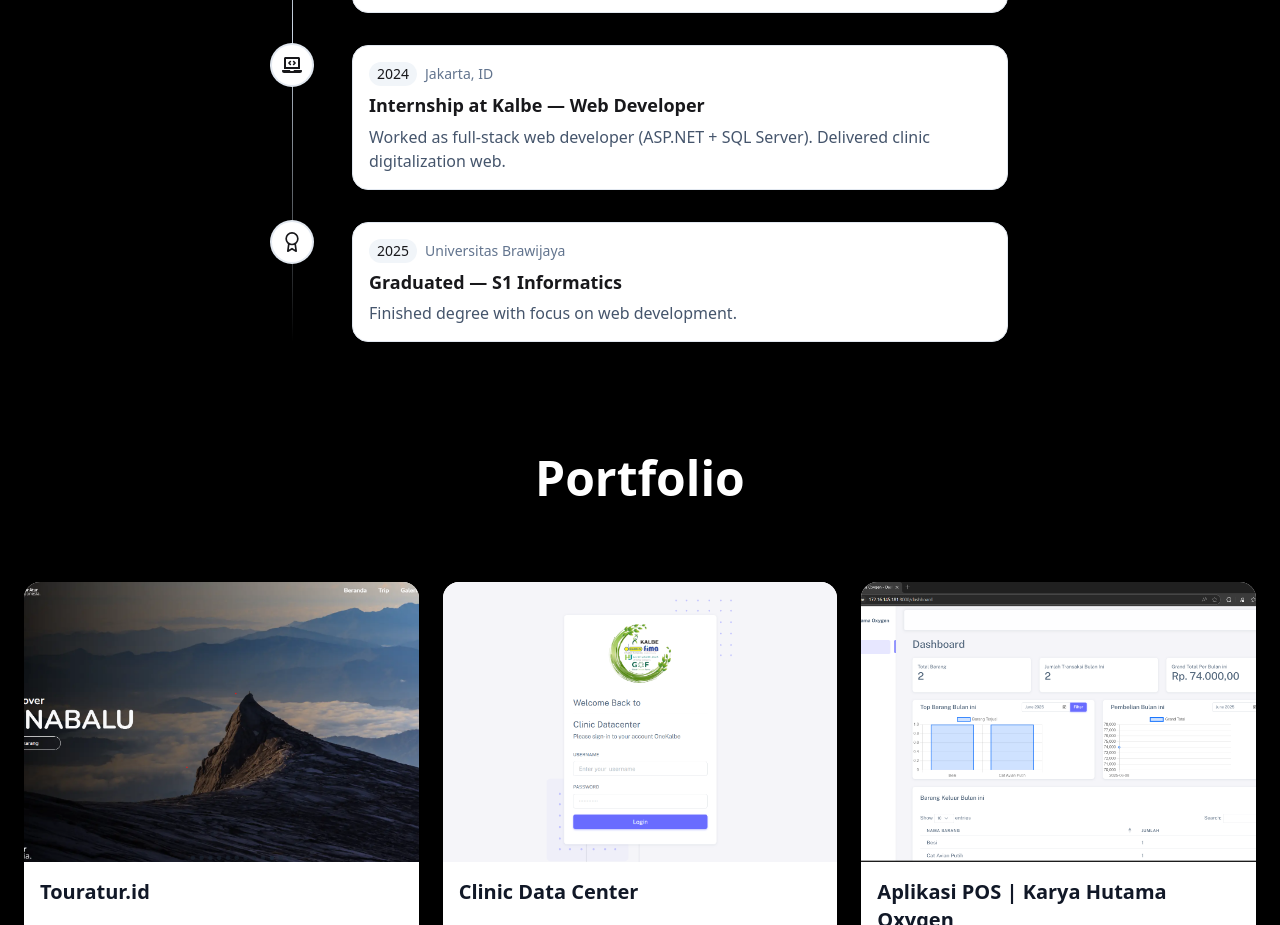
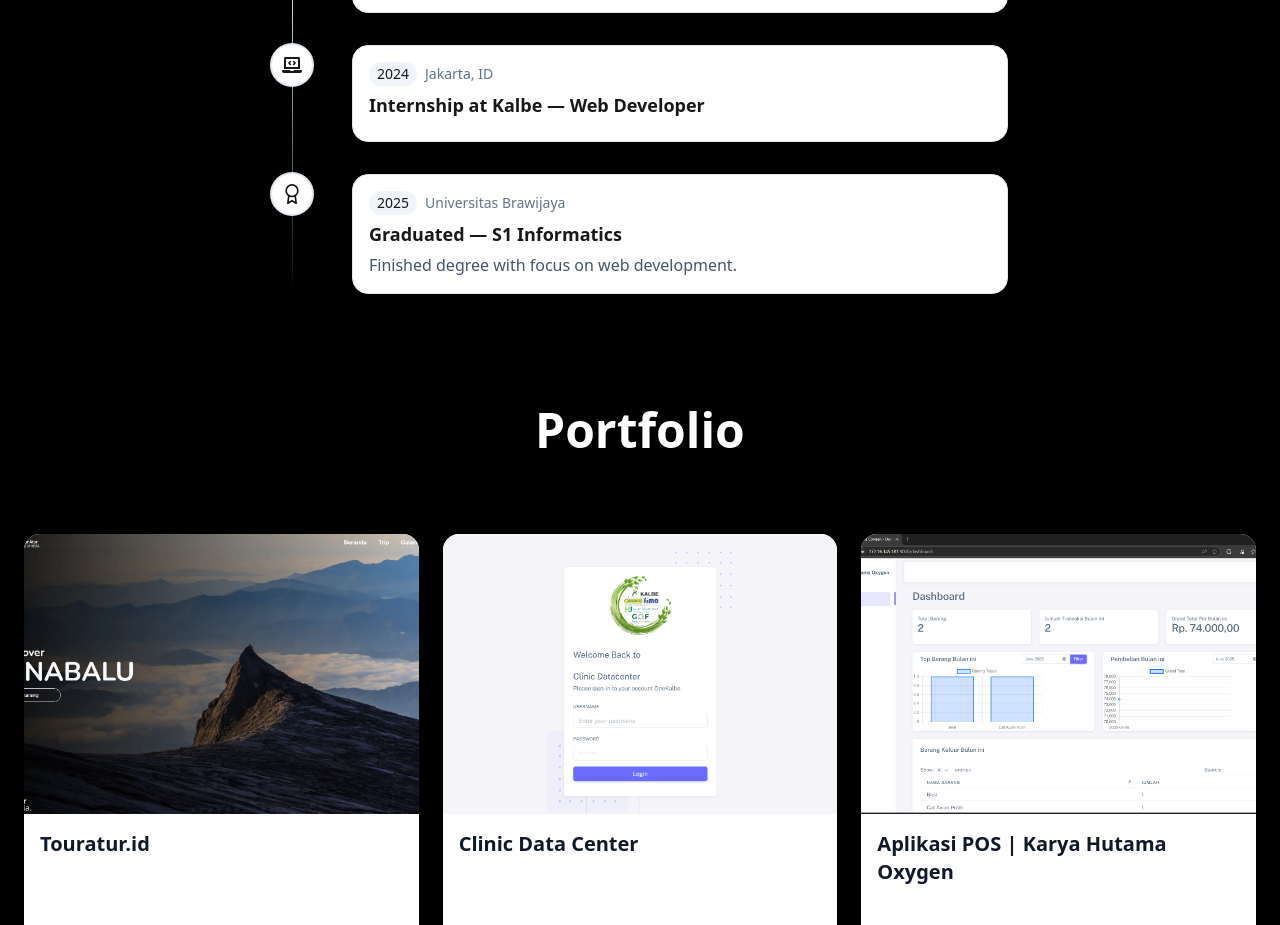
Before and after one commit to makmalt/web-akmal, a React (Vite) app: page / in a window 1280 px wide. Shown: the part 2220-3145 px from the top of the page. Built offline with nearby package versions, Linux system fonts and the light colour scheme; a web font is replaced by a local one.

Commit message:
Add milestone data and refactor Milestone component to fetch from JSON

```diff
--- /dev/null
+++ b/public/milestone.json
@@ -0,0 +1,36 @@
+ [
+  {
+    "id": 1,
+    "year": "2021",
+    "title": "Graduated from High School — MBI Amanatul Ummah",
+    "place": "Mojokerto, ID",
+    "description": "Wrapped up high school and started exploring the tech world.",
+    "icon": "FaUserGraduate"
+  },
+  {
+    "id": 2,
+    "year": "2021",
+    "title": "Started Informatics Engineering at Universitas Brawijaya",
+    "place": "Malang, ID",
+    "description":
+      "Began studying Computer Science, explored multiple programming languages and frameworks, and developed several projects to strengthen my skills.",
+    "icon": "FiBookOpen"
+  },
+  {
+    "id": 3,
+    "year": "2024",
+    "title": "Internship at Kalbe — Web Developer",
+    "place": "Jakarta, ID",
+    "":
+      "Worked as full-stack web developer (ASP.NET + SQL Server). Delivered clinic digitalization web.",
+    "icon": "FaLaptopCode"
+  },
+  {
+    "id": 4,
+    "year": "2025",
+    "title": "Graduated — S1 Informatics",
+    "place": "Universitas Brawijaya",
+    "description": "Finished degree with focus on web development.",
+    "icon": "FiAward"
+  }
+]
--- a/src/component/Milestone.jsx
+++ b/src/component/Milestone.jsx
@@ -2,43 +2,15 @@
 import { FiBookOpen, FiCode, FiAward } from "react-icons/fi";
 import { FaLaptopCode, FaUserGraduate } from "react-icons/fa";
 import BlurText from "../elements/BlurText";
+import { useEffect, useState } from "react";
 
-const milestones = [
-  {
-    id: 1,
-    year: "2021",
-    title: "Graduated from High School — MBI Amanatul Ummah",
-    place: "Mojokerto, ID",
-    description: "Wrapped up high school and started exploring the tech world.",
-    icon: FaUserGraduate,
-  },
-  {
-    id: 2,
-    year: "2021",
-    title: "Started Informatics Engineering at Universitas Brawijaya",
-    place: "Malang, ID",
-    description:
-      "Began studying Computer Science, explored multiple programming languages and frameworks, and developed several projects to strengthen my skills.",
-    icon: FiBookOpen,
-  },
-  {
-    id: 3,
-    year: "2024",
-    title: "Internship at Kalbe — Web Developer",
-    place: "Jakarta, ID",
-    description:
-      "Worked as full-stack web developer (ASP.NET + SQL Server). Delivered clinic digitalization web.",
-    icon: FaLaptopCode,
-  },
-  {
-    id: 4,
-    year: "2025",
-    title: "Graduated — S1 Informatics",
-    place: "Universitas Brawijaya",
-    description: "Finished degree with focus on web development.",
-    icon: FiAward,
-  },
-];
+const iconMap = {
+  FaLaptopCode: FaLaptopCode,
+  FiBookOpen: FiBookOpen,
+  FiCode: FiCode,
+  FiAward: FiAward,
+  FaUserGraduate: FaUserGraduate,
+};
 
 const container = {
   hidden: { opacity: 0 },
@@ -78,7 +50,18 @@
   );
 }
 
-export default function Milestones({ data = milestones }) {
+export default function Milestones() {
+  const [milestones, setMilestones] = useState([]);
+  useEffect(() => {
+    // Fetching data from an API or local JSON
+    const fetchMilestones = async () => {
+      const response = await fetch("/milestone.json");
+      const data = await response.json();
+      setMilestones(data);
+    };
+
+    fetchMilestones();
+  }, []);
   return (
     <section className="max-w-full mx-auto md:max-w-3/5 px-4 py-12">
       <div className="mb-8 flex flex-col items-center justify-center">
@@ -106,8 +89,8 @@
         {/* vertical line */}
         <div className="pointer-events-none absolute left-5 top-0 h-full w-px bg-gradient-to-b from-transparent via-slate-300 to-transparent dark:via-slate-700" />
 
-        {data.map((m) => {
-          const Icon = m.icon || LaptopMinimal;
+        {milestones.map((m) => {
+          const Icon = iconMap[m.icon] || FiBookOpen; // Default icon if not found
           return (
             <motion.li
               key={m.id}
--- a/src/elements/CardsProject.jsx
+++ b/src/elements/CardsProject.jsx
@@ -1,7 +1,6 @@
 "use client";
 import { Icon } from "@iconify/react";
 
-const CardsProject = ({ image, title, description, link, techstack }) => {
 const iconMap1 = {
   React: (
     <span title="React">
@@ -82,6 +81,8 @@
   Kotlin: <Icon icon="logos:kotlin-icon" className="w-8 h-8" />,
   Firebase: <Icon icon="logos:firebase-icon" className="w-8 h-8" />,
 };
+
+const CardsProject = ({ image, title, description, link, techstack }) => {
   return (
     <div className="bg-white dark:bg-slate-900 rounded-2xl shadow-md overflow-hidden h-140 relative">
       {/* Image */}
```
Lines whose indentation alone changed are shown as unchanged.
